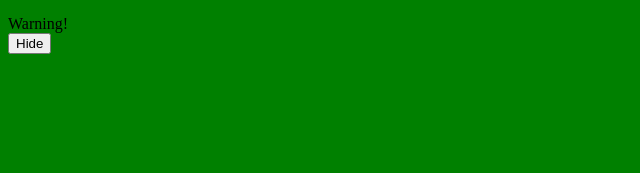
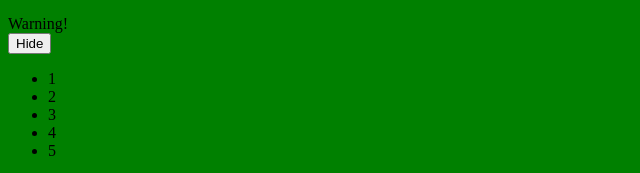
Before and after one commit to hixiaoguan/react-study, a React app in the folder my-app/: page / in a window 1280 px wide. Shown: the part 856-1029 px from the top of the page, 0-640 px from the left. Before the commit the page ends 918 px from the top, so only its background shows below. Built offline with nearby package versions, Linux system fonts and the light colour scheme.

Commit message:
* React 多组件渲染

```diff
--- a/my-app/public/index.html
+++ b/my-app/public/index.html
@@ -38,6 +38,7 @@
     <div id="loginControl"></div>
     <div id="messages"></div>
     <div id="page"></div>
+    <div id="moreCompoent"></div>
     <!--
       This HTML file is a template.
       If you open it directly in the browser, you will see an empty page.
--- a/my-app/src/index.js
+++ b/my-app/src/index.js
@@ -299,3 +299,21 @@
     <Page />,
     document.getElementById('page')
 );
+//React 多组件渲染
+function NumberList(props) {
+    const numbers = props.numbers;
+    const listItems = numbers.map((number) =>
+        <li key={number.toString()}>
+            {number}
+        </li>
+    );
+    return (
+        <ul>{listItems}</ul>
+    );
+}
+
+const numbers = [1, 2, 3, 4, 5];
+ReactDOM.render(
+    <NumberList numbers={numbers} />,
+    document.getElementById('moreCompoent')
+);
```
